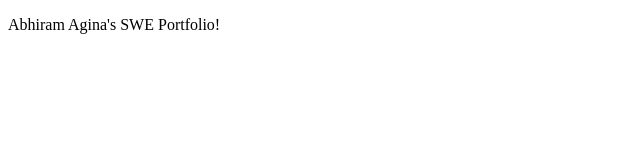
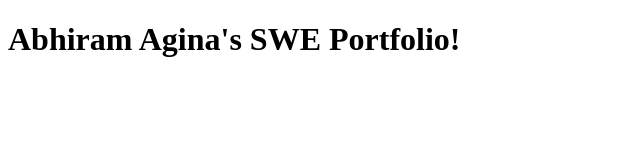
Before and after one commit to AbhiramA02/SWEPortfolio, a plain HTML site: page index.html in a window 1280 px wide. Shown: the whole page, without its empty margins (0-640 px from the left). Drawn offline with Linux system fonts and the light colour scheme.

Commit message:
Changed Header

```diff
--- a/index.html
+++ b/index.html
@@ -2,6 +2,6 @@
 <html>
   <head></head>
   <body>
-    <p>Abhiram Agina's SWE Portfolio!</p>
+    <h1>Abhiram Agina's SWE Portfolio!</h1>
   </body>
 </html>
```
